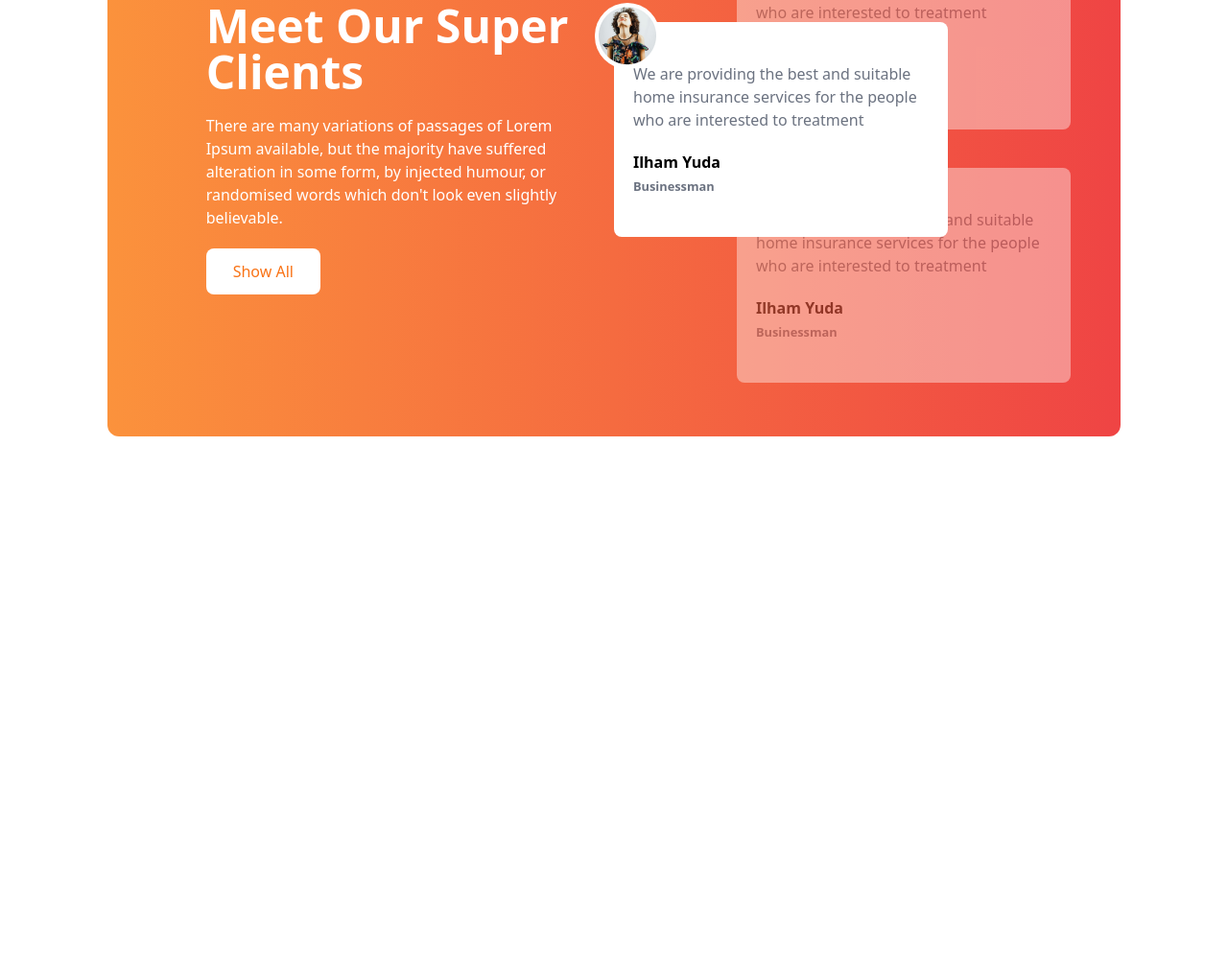
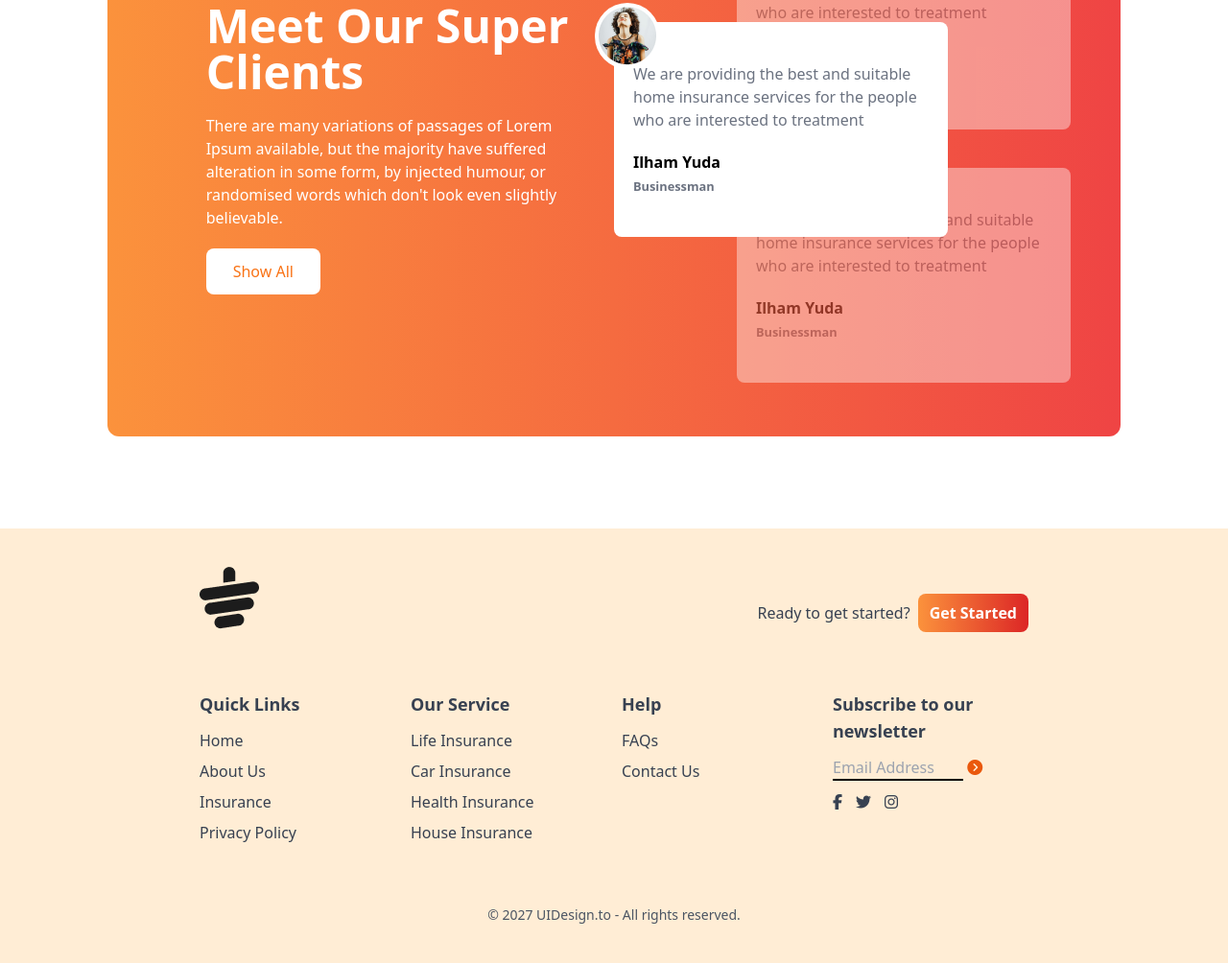
Before and after one commit to Binita-Karmakar/tea-house-with-tailwind, a plain HTML site: page index.html in a window 1280 px wide. Shown: the part 1984-2988 px from the top of the page at 96% size. Before the commit the page ends 2535 px from the top, so only its background shows below. Drawn offline with nearby package versions, Linux system fonts and the light colour scheme.

Commit message:
Footer section

```diff
--- a/index.html
+++ b/index.html
@@ -169,7 +169,8 @@
                                 <img class="p-1" src="images/client.png" alt="">
                             </div>
                             <div>
-                                <p class="text-gray-500 mb-5">We are providing the best and suitable home insurance services
+                                <p class="text-gray-500 mb-5">We are providing the best and suitable home insurance
+                                    services
                                     for the people who are interested to treatment</p>
                                 <h1 class="font-bold">Ilham Yuda</h1>
                                 <small class="font-bold text-gray-500">Businessman</small>
@@ -207,7 +208,99 @@
                 </div>
             </div>
         </section>
+
+        <!-- News section -->
+
+
     </main>
+
+    <!-- Footer section -->
+    <footer class="bg-orange-100 text-gray-700 py-10 px-4 md:px-16">
+        <div class="w-9/12 mx-auto">
+            <!-- logo -->
+            <div class="mb-8 flex justify-between">
+                <img class="mb-8" src="images/cup.png" alt="">
+                <div class="flex items-center gap-2">
+                    <h4>Ready to get started?</h4>
+                    <button
+                        class="bg-gradient-to-r from-orange-400 to-red-600 px-3 py-2 rounded-lg text-white font-bold">Get
+                        Started</button>
+                </div>
+            </div>
+            <!-- links -->
+            <div class="grid grid-cols-1 md:grid-cols-2 lg:grid-cols-4 gap-4">
+                <!-- first column -->
+                <div>
+                    <h3 class="font-semibold text-lg mb-3">Quick Links</h3>
+                    <ul class="space-y-2">
+                        <li>
+                            <a class="hover:text-orange-600" href="#">Home</a>
+                        </li>
+                        <li>
+                            <a class="hover:text-orange-600" href="#">About Us</a>
+                        </li>
+                        <li>
+                            <a class="hover:text-orange-600" href="#">Insurance</a>
+                        </li>
+                        <li>
+                            <a class="hover:text-orange-600" href="#">Privacy Policy</a>
+                        </li>
+                    </ul>
+                </div>
+                <!-- second column -->
+                <div>
+                    <h3 class="font-semibold text-lg mb-3">Our Service</h3>
+                    <ul class="space-y-2">
+                        <li>
+                            <a class="hover:text-orange-600" href="#">Life Insurance</a>
+                        </li>
+                        <li>
+                            <a class="hover:text-orange-600" href="#">Car Insurance</a>
+                        </li>
+                        <li>
+                            <a class="hover:text-orange-600" href="#">Health Insurance</a>
+                        </li>
+                        <li>
+                            <a class="hover:text-orange-600" href="#">House Insurance</a>
+                        </li>
+                    </ul>
+                </div>
+                <!-- third column -->
+                <div>
+                    <h3 class="font-semibold text-lg mb-3">Help</h3>
+                    <ul class="space-y-2">
+                        <li>
+                            <a class="hover:text-orange-600" href="#">FAQs</a>
+                        </li>
+                        <li>
+                            <a class="hover:text-orange-600" href="#">Contact Us</a>
+                        </li>
+                    </ul>
+                </div>
+                <!-- fourth column -->
+                <div>
+                    <h3 class="font-semibold text-lg mb-3">Subscribe to our newsletter
+                    </h3>
+                    <div class="flex flex-col space-y-2">
+                        <div>
+                            <input placeholder="Email Address" type="text"
+                                class="bg-transparent border-b-2 border-black w-4/6">
+                            <i class="fa-solid fa-circle-chevron-right w-7 h-7 text-orange-600"></i>
+                        </div>
+                        <div class="flex justify-between w-2/6 mb-2 mt-8">
+                            <i class="fa-brands fa-facebook-f"></i>
+                            <i class="fa-brands fa-twitter"></i>
+                            <i class="fa-brands fa-instagram"></i>
+                        </div>
+                    </div>
+                </div>
+            </div>
+
+            <div class="text-center pt-8 mt-8">
+                <p class="text-sm text-gray-600">© 2027 UIDesign.to - All rights reserved.</p>
+            </div>
+        </div>
+    </footer>
 </body>
 
 </html>
```
